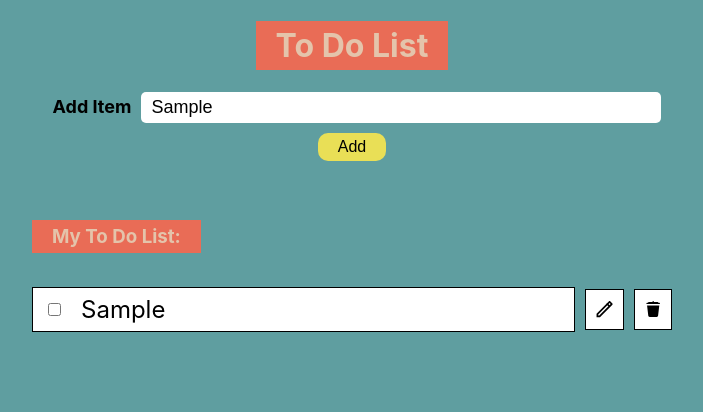
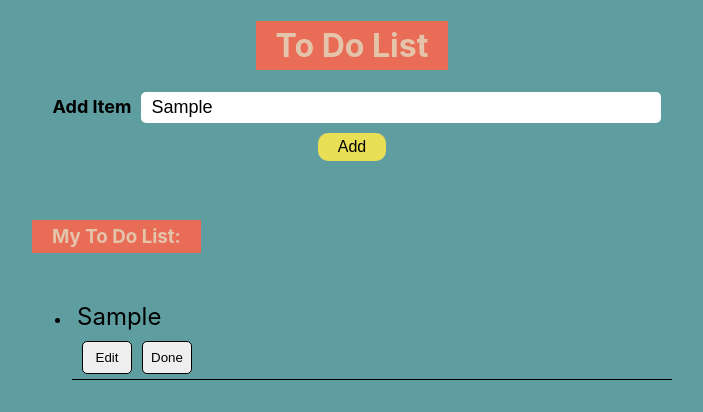
Before and after one commit to vyshnavi0909/to-do-list, a React (Create React App) app: page / in a window 1280 px wide. Both pictures are taken after typing "Sample" into the empty fields and a click on the button "Add". Shown: the top 412 px of the page, without its empty margins (288-991 px from the left). Built offline with nearby package versions, Linux system fonts and the light colour scheme.

Commit message:
design changes

```diff
--- a/src/ItemsList.js
+++ b/src/ItemsList.js
@@ -4,125 +4,89 @@ import "./styles.css";
 
 export default function ItemsList(props) {
   const list = props.items;
-  const toDoList = localStorage.getItem("toDoList") ? JSON.parse(localStorage.getItem("toDoList")) : [];
+  const toDoList = localStorage.getItem("toDoList")
+    ? JSON.parse(localStorage.getItem("toDoList"))
+    : [];
   console.log(typeof list);
   console.log(list.length);
   const [openModal, setOpen] = useState(false);
   const [value, setValue] = useState();
-  const [update,setUpdate] = useState();
+  const [update, setUpdate] = useState();
 
   const dataStorage = (data) => {
-    localStorage.setItem("toDoList",JSON.stringify(data));
-    window.location.reload()
-  }
+    localStorage.setItem("toDoList", JSON.stringify(data));
+    window.location.reload();
+  };
 
   const handleUpdate = (e) => {
     setUpdate(e.target.value);
-    console.log("updating")
-  }
+    console.log("updating");
+  };
 
-  const handleEditButton = (e,key) => {
-    setValue(key)
-    console.log(key)
+  const handleEditButton = (e, key) => {
+    setValue(key);
     setOpen(true);
     console.log("editing");
   };
 
   const handleDeleteButton = (e, key) => {
     const index = toDoList.indexOf(key);
-    console.log(index)
-    console.log("bfr",toDoList)
-    toDoList.splice(index, 1)
-    dataStorage (toDoList)
-    // console.log("aftr",toDoList)
-    // console.log("deleting", e, key);
+    console.log(index);
+    console.log("bfr", toDoList);
+    toDoList.splice(index, 1);
+    dataStorage(toDoList);
   };
 
   const handleModalClose = () => {
     setOpen(false);
-    console.log("closing")
+    console.log("closing");
   };
 
   const handleSave = () => {
-    console.log("saving")
+    console.log("saving");
     const index = toDoList.indexOf(value);
-    // console.log("index =>",index)
-    if(update){
+
+    if (update) {
       const updatedString = update.charAt(0).toUpperCase() + update.slice(1);
       toDoList[index] = updatedString;
-      console.log("ll",updatedString)
+      console.log("ll", updatedString);
     }
 
-    console.log("saving list",toDoList)
+    console.log("saving list", toDoList);
     dataStorage(toDoList);
-  }
-
-  const handleCheckbox = (e, key) => {
-    console.log(e.target.checked, key)
-    console.log(list.indexOf(key))
-    const index = list.indexOf(key);
-    const isChecked = e.target.checked;
-    if(isChecked){
-      const str = list[index];
-      const newStr = str.strike();
-      console.log(newStr)
-    }
-  }
+  };
 
   return (
     <div className="itemsContainer">
       <h3 className="heading">My To Do List:</h3>
+      <ul>
         {list.length ? (
           list.map((key) => {
             return (
-            <div key={key} className="itemDiv">
+              <li key={key} className="itemDiv">
                 <p className="items">
-                <input
-                  type="checkbox"
-                  className="checkbox"
-                  style={{ margin: "10px" }}
-                  onChange={ e => handleCheckbox(e, key)}
-                />
-                <label style={{ fontSize: "x-large", marginLeft: "10px" }}>
-                  {}
                   {key.charAt(0).toUpperCase() + key.slice(1)}
-                </label>
                 </p>
-              <svg
-                className="edit-icon"
-                xmlns="http://www.w3.org/2000/svg"
-                x="0px"
-                y="0px"
-                width="23"
-                height="23"
-                viewBox="0 0 24 24"
-                onClick={e => handleEditButton(e,key)}
-              >
-                <path d="M18.4,4.4l1.2,1.2L6.2,19H5v-1.2L18.4,4.4 M18.4,2c-0.3,0-0.5,0.1-0.7,0.3L3,17v4h4L21.7,6.3c0.4-0.4,0.4-1,0-1.4l-2.6-2.6 C18.9,2.1,18.7,2,18.4,2L18.4,2z"></path>
-                <path
-                  d="M15.8 4.3H17.8V9.2H15.8z"
-                  transform="rotate(-45.001 16.75 6.75)"
-                ></path>
-              </svg>
-              <svg
-                className="delete-icon"
-                xmlns="http://www.w3.org/2000/svg"
-                x="0px"
-                y="0px"
-                width="23"
-                height="23"
-                viewBox="0 0 30 30"
-                onClick={e => handleDeleteButton(e, key)}
-              >
-                <path d="M 14.984375 2.4863281 A 1.0001 1.0001 0 0 0 14 3.5 L 14 4 L 8.5 4 A 1.0001 1.0001 0 0 0 7.4863281 5 L 6 5 A 1.0001 1.0001 0 1 0 6 7 L 24 7 A 1.0001 1.0001 0 1 0 24 5 L 22.513672 5 A 1.0001 1.0001 0 0 0 21.5 4 L 16 4 L 16 3.5 A 1.0001 1.0001 0 0 0 14.984375 2.4863281 z M 6 9 L 7.7929688 24.234375 C 7.9109687 25.241375 8.7633438 26 9.7773438 26 L 20.222656 26 C 21.236656 26 22.088031 25.241375 22.207031 24.234375 L 24 9 L 6 9 z"></path>
-              </svg>
-            </div>
+                <button className="edit-icon">
+                  <span onClick={(e) => handleEditButton(e, key)}>Edit</span>
+                </button>
+
+                <button className="delete-icon">
+                  <span onClick={(e) => handleDeleteButton(e, key)}>Done</span>
+                </button>
+              </li>
             );
           })
         ) : (
           <p>Nothing here. You can add new items</p>
         )}
-      <Modal show={openModal} handleClose={handleModalClose} handleSave={handleSave}>
+      </ul>
+
+      <Modal
+        show={openModal}
+        handleClose={handleModalClose}
+        handleSave={handleSave}
+      >
         <textarea defaultValue={value} onChange={handleUpdate} />
       </Modal>
     </div>
--- a/src/styles.css
+++ b/src/styles.css
@@ -52,30 +52,33 @@ body {
 }
 
 .items {
-  border: 1px solid #000;
-  background: #fff;
   display: inline-flex;
   align-items: center;
   padding: 5px;
-  width: 600px;
+  width: 550px;
+  font-size: x-large;
+  margin:  5px 0;
 }
 
 .itemDiv {
-  display: flex;
-  flex-wrap: nowrap;
-  align-items: center;
+  border-bottom: 1px solid #000;
+  padding: 5px 0;
 }
 
 .edit-icon,
 .delete-icon {
-  display: inline-flex;
-  fill: #000000;
-  background: #fff;
-  padding: 8px;
+  padding: 8px 0;
   border: 1px solid #000;
   margin-left: 10px;
   cursor: pointer;
+  border-radius: 5px;
+  width: 50px;
 }
+
+.edit-icon:hover, .delete-icon:hover {
+  background-color: #cecece;
+}
+
 
 /** modal **/
 .modal {
@@ -91,7 +94,7 @@ body {
   position: fixed;
   background: white;
   width: 50%;
-  height: 20%;
+  height: 30%;
   top: 50%;
   left: 50%;
   transform: translate(-50%, -50%);
@@ -115,6 +118,10 @@ textarea {
     width: 100%;
     height: 100%;
     padding: 0;
+    font-family: sans-serif;
+    font-size: medium;
+    letter-spacing: 1px;
+    padding: 5px;
   }
 
 .modalButtons {
```
Also changed, not shown: src/editIcon.jpg (deleted). Lines whose indentation alone changed are shown as unchanged.
